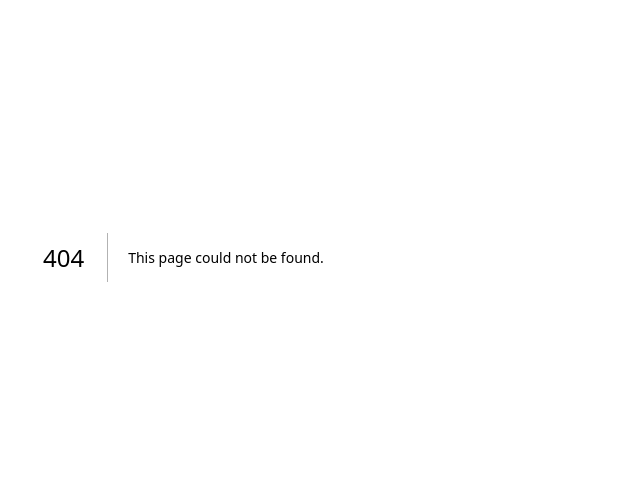
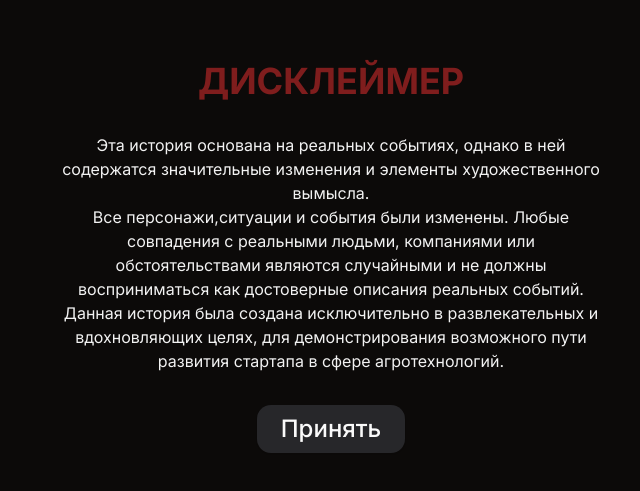
Before and after one commit to Mergemat/rshb-novel, a Next.js app: page /disclaimer in a window 1280 px wide. Before the commit this address had no page. Shown: the part 143-634 px from the top of the page, without its empty margins (309-949 px from the left). Built offline with nearby package versions, Linux system fonts and the light colour scheme.

Commit message:
disclaimer

```diff
--- a/src/app/asset-loader.tsx
+++ b/src/app/asset-loader.tsx
@@ -25,7 +25,7 @@ export default function AssetLoader() {
       characterProgress === characterImages.length &&
       environmentProgress === environmentImages.length
     ) {
-      router.push("/intro");
+      router.push("/disclaimer");
     }
   }, [characterProgress, environmentProgress, router]);
 
--- /dev/null
+++ b/src/app/disclaimer/page.tsx
@@ -0,0 +1,32 @@
+'use client'
+import { motion } from "framer-motion";
+import Link from "next/link";
+import { Button } from "~/components/ui/button";
+
+export default function Disclaimer() {
+  return (
+    <motion.div
+      initial={{
+        opacity: 0,
+      }}
+      animate={{
+        opacity: 1,
+      }}
+      className="flex h-full w-full flex-col items-center justify-center gap-8 px-4 text-center"
+    >
+      <h1 className="text-4xl font-bold text-destructive">ДИСКЛЕЙМЕР</h1>
+      Эта история основана на реальных событиях, однако в ней содержатся
+      значительные изменения и элементы художественного вымысла.
+      <br />
+      Все персонажи,ситуации и события были изменены. Любые совпадения с
+      реальными людьми, компаниями или обстоятельствами являются случайными и не
+      должны восприниматься как достоверные описания реальных событий. Данная
+      история была создана исключительно в развлекательных и вдохновляющих
+      целях, для демонстрирования возможного пути развития стартапа в сфере
+      агротехнологий.
+      <Button variant="secondary" className="p-6 text-2xl">
+        <Link href="/intro">Принять</Link>
+      </Button>
+    </motion.div>
+  );
+}
```
